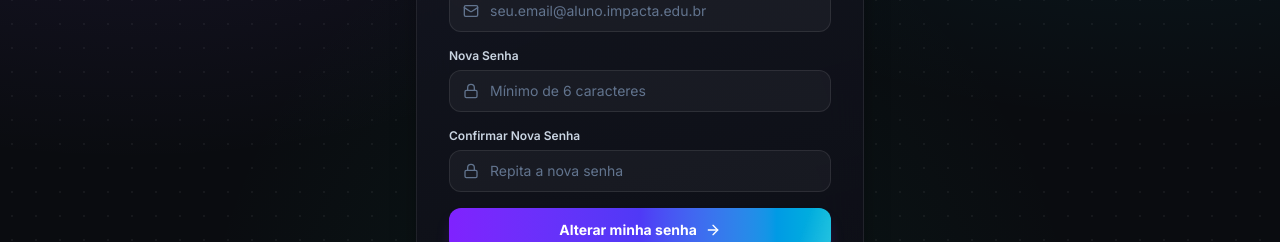
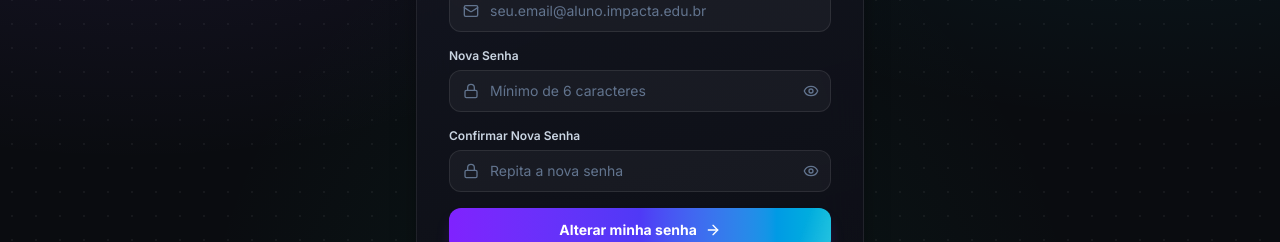
Before and after one commit to vagneralves-Ferreira/edutrack-ai, a React (Vite) app: page /reset-password in a window 1280 px wide. Shown: the part 348-590 px from the top of the page. Built offline with nearby package versions, Linux system fonts and the light colour scheme; no server answers; the database is empty.

Commit message:
feat: adiciona icone de mostrar/ocultar senha na tela de alterar senha

```diff
--- a/src/views/ResetPasswordView.tsx
+++ b/src/views/ResetPasswordView.tsx
@@ -1,7 +1,7 @@
 import React, { useState, useEffect } from 'react';
 import { useNavigate } from 'react-router-dom';
 import { supabase } from '../lib/supabase';
-import { Lock, KeyRound, AlertTriangle, ArrowRight, CheckCircle2, ArrowLeft, Mail } from 'lucide-react';
+import { Lock, KeyRound, AlertTriangle, ArrowRight, CheckCircle2, ArrowLeft, Mail, Eye, EyeOff } from 'lucide-react';
 
 interface ResetPasswordViewProps {
   initialExpired?: boolean;
@@ -14,6 +14,8 @@ export const ResetPasswordView: React.FC<ResetPasswordViewProps> = ({
   const [email, setEmail] = useState<string>(() => localStorage.getItem('edutrack_recovery_email') || '');
   const [password, setPassword] = useState('');
   const [confirmPassword, setConfirmPassword] = useState('');
+  const [showPassword, setShowPassword] = useState(false);
+  const [showConfirmPassword, setShowConfirmPassword] = useState(false);
   const [errorMessage, setErrorMessage] = useState<string | null>(null);
   const [successMessage, setSuccessMessage] = useState<string | null>(null);
   const [loading, setLoading] = useState(false);
@@ -139,12 +141,20 @@ export const ResetPasswordView: React.FC<ResetPasswordViewProps> = ({
             <div className="relative">
               <Lock className="absolute left-3.5 top-1/2 -translate-y-1/2 w-4 h-4 text-slate-500" />
               <input
-                type="password"
+                type={showPassword ? 'text' : 'password'}
                 value={password}
                 onChange={(e) => setPassword(e.target.value)}
                 placeholder="Mínimo de 6 caracteres"
-                className="w-full bg-white/[0.04] border border-white/[0.09] rounded-xl pl-10 pr-3.5 py-2.5 text-sm text-white placeholder-slate-500 focus:outline-none focus:border-violet-500 transition-all"
+                className="w-full bg-white/[0.04] border border-white/[0.09] rounded-xl pl-10 pr-10 py-2.5 text-sm text-white placeholder-slate-500 focus:outline-none focus:border-violet-500 transition-all"
               />
+              <button
+                type="button"
+                onClick={() => setShowPassword(!showPassword)}
+                aria-label={showPassword ? 'Ocultar nova senha' : 'Mostrar nova senha'}
+                className="absolute right-3 top-1/2 -translate-y-1/2 text-slate-500 hover:text-slate-300 cursor-pointer"
+              >
+                {showPassword ? <EyeOff className="w-4 h-4" /> : <Eye className="w-4 h-4" />}
+              </button>
             </div>
           </div>
 
@@ -155,12 +165,20 @@ export const ResetPasswordView: React.FC<ResetPasswordViewProps> = ({
             <div className="relative">
               <Lock className="absolute left-3.5 top-1/2 -translate-y-1/2 w-4 h-4 text-slate-500" />
               <input
-                type="password"
+                type={showConfirmPassword ? 'text' : 'password'}
                 value={confirmPassword}
                 onChange={(e) => setConfirmPassword(e.target.value)}
                 placeholder="Repita a nova senha"
-                className="w-full bg-white/[0.04] border border-white/[0.09] rounded-xl pl-10 pr-3.5 py-2.5 text-sm text-white placeholder-slate-500 focus:outline-none focus:border-violet-500 transition-all"
+                className="w-full bg-white/[0.04] border border-white/[0.09] rounded-xl pl-10 pr-10 py-2.5 text-sm text-white placeholder-slate-500 focus:outline-none focus:border-violet-500 transition-all"
               />
+              <button
+                type="button"
+                onClick={() => setShowConfirmPassword(!showConfirmPassword)}
+                aria-label={showConfirmPassword ? 'Ocultar confirmação de senha' : 'Mostrar confirmação de senha'}
+                className="absolute right-3 top-1/2 -translate-y-1/2 text-slate-500 hover:text-slate-300 cursor-pointer"
+              >
+                {showConfirmPassword ? <EyeOff className="w-4 h-4" /> : <Eye className="w-4 h-4" />}
+              </button>
             </div>
           </div>
 
```
